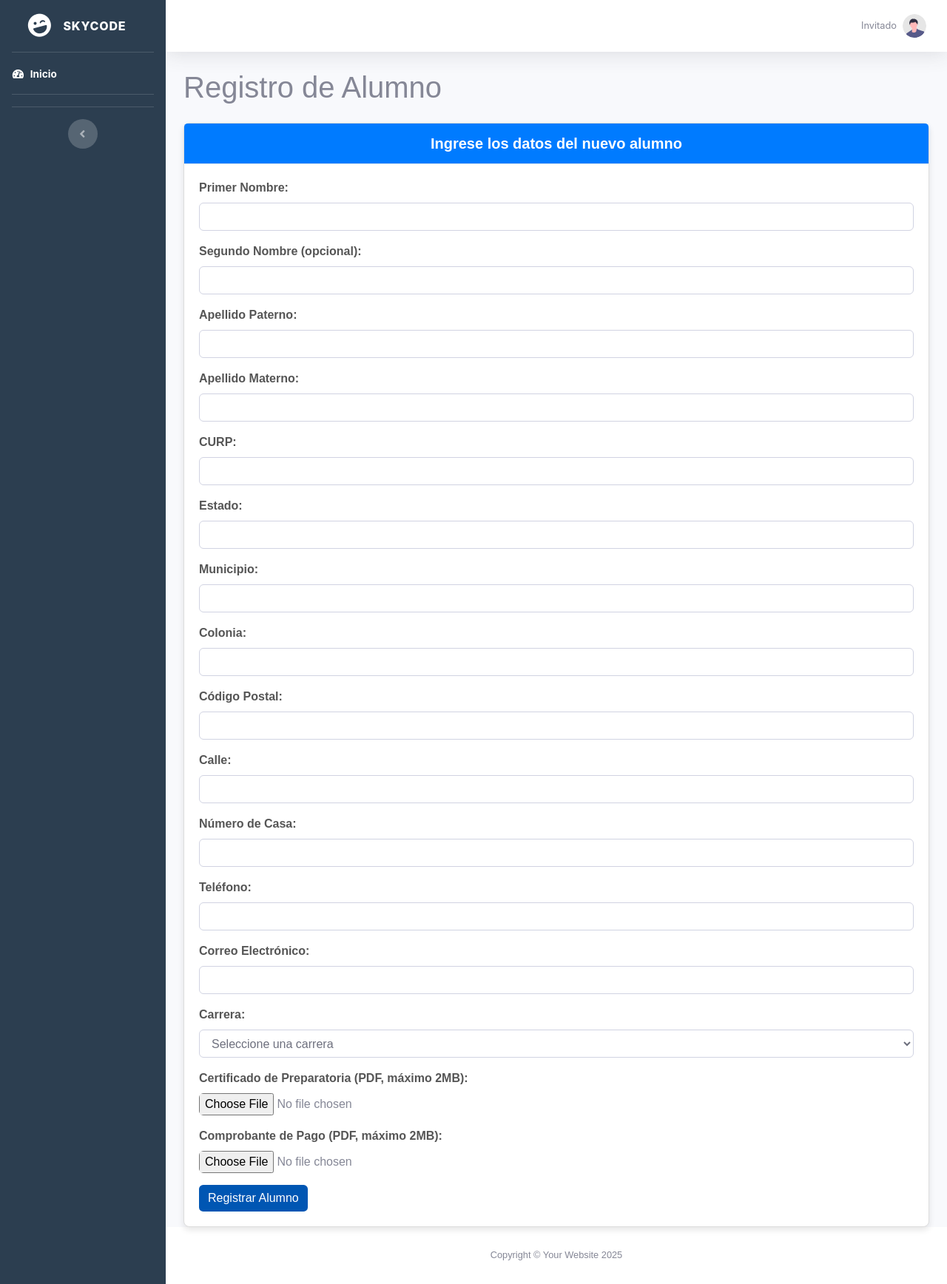
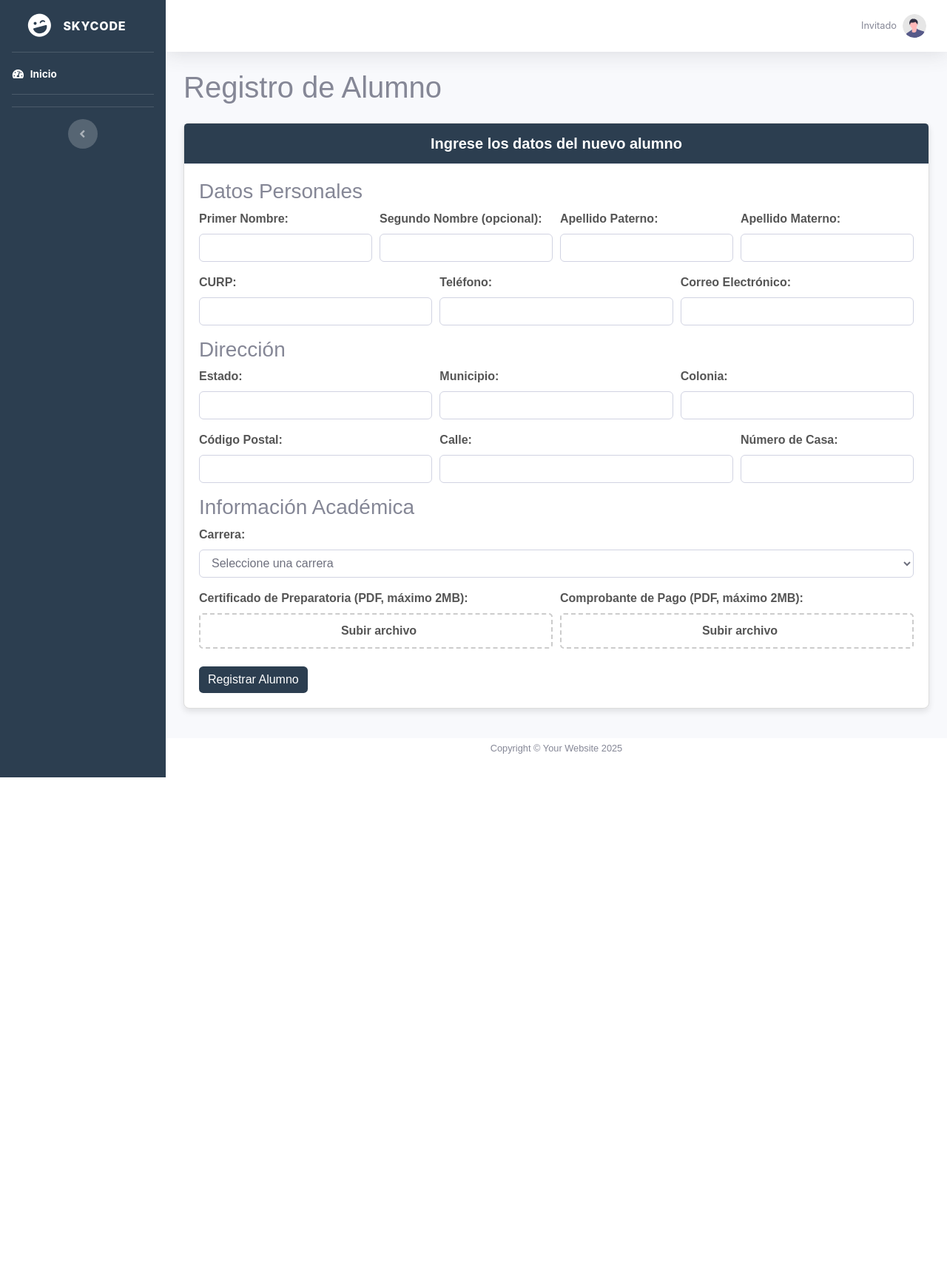
Before and after one commit to CHEOCARMINE/SkyCode, a Flask app: template templates/register.html in a window 1280 px wide. Shown: the whole page at 74% size. After the commit the page ends 1051 px from the top, so only its background shows below. Run offline with Flask 3, Linux system fonts and the light colour scheme; the template is opened without the code that fills it, so the values that code supplies are empty; some libraries are stand-ins or nearby versions.

Commit message:
Refactor del formulario de registro y ajustes de diseño
- Reorganización del formulario en secciones lógicas (Datos Personales, Dirección, Información Académica) utilizando Bootstrap.
- Actualización de los inputs para subir archivos: se sustituyó el input original por un componente personalizado con el ícono bi-file-earmark-plus y se implementó JavaScript para mostrar el nombre del archivo, indicando en verde si es válido y en rojo si excede 2MB.
- Ajuste de espaciado vertical: se añadió padding inferior al contenedor principal para separar el contenido de la parte inferior de la página.

```diff
--- a/static/CSS/Base/personalizacion.css
+++ b/static/CSS/Base/personalizacion.css
@@ -0,0 +1,10 @@
+/* Agrega un espacio inferior al contenedor principal del contenido */
+#content {
+    padding-bottom: 1.5rem;
+  }
+
+  /* Separa el footer del contenido, agregándole margen superior y algo de padding */
+  footer.sticky-footer {
+    margin-top: 1rem;
+    padding-top: 0.5rem;
+  }
--- /dev/null
+++ b/static/CSS/register_style.css
@@ -0,0 +1,82 @@
+/* Estilos para el formulario de registro */
+.container {
+    margin-top: 20px;
+    font-family: Arial, sans-serif;
+}
+
+.card {
+    border: 1px solid #ddd;
+    border-radius: 8px;
+    box-shadow: 0 4px 8px rgba(0, 0, 0, 0.1);
+}
+
+.card-header {
+    background-color: #2c3e50;
+    color: white;
+    font-size: 1.25rem;
+    text-align: center;
+    font-weight: bold;
+}
+
+.btn-primary {
+    background-color: #2c3e50;
+    border: none;
+    transition: background-color 0.3s ease;
+}
+
+.btn-primary:hover {
+    background-color: #2c3e50;
+}
+
+.form-control, .form-control-file {
+    border-radius: 6px;
+}
+
+.alert {
+    margin-bottom: 15px;
+}
+
+label {
+    font-weight: bold;
+    color: #555;
+}
+
+/* Oculta el input real */
+.custom-upload input[type="file"] {
+    display: none;
+  }
+
+  /* Estilo del contenedor/“botón” */
+  .custom-upload label {
+    display: inline-flex;
+    align-items: center;
+    justify-content: center;
+    padding: 10px 16px;
+    border: 2px dashed #ccc;
+    border-radius: 5px;
+    cursor: pointer;
+    color: #555;
+    transition: background-color 0.3s;
+    width: 100%; /* Ajusta según tu diseño */
+    text-align: center;
+  }
+
+  .custom-upload label:hover {
+    background-color: #f5f5f5;
+  }
+
+  /* Ícono de Bootstrap */
+  .custom-upload i {
+    font-size: 1.2rem;
+    margin-right: 8px;
+  }
+
+  /* Permite truncar nombres muy largos, si lo deseas */
+  .file-label-text {
+    white-space: nowrap;
+    overflow: hidden;
+    text-overflow: ellipsis;
+    max-width: 200px; /* Ajusta según la preferencia */
+    display: inline-block;
+    vertical-align: middle;
+  }
--- a/static/JS/register_script.js
+++ b/static/JS/register_script.js
@@ -0,0 +1,32 @@
+document.addEventListener('DOMContentLoaded', function() {
+    // Selecciona todos los inputs de tipo file dentro de .custom-upload
+    const fileInputs = document.querySelectorAll('.custom-upload input[type="file"]');
+
+    fileInputs.forEach(function(input) {
+      input.addEventListener('change', function(e) {
+        const file = e.target.files[0];
+        // Busca el <span> que muestra el texto en el label
+        const labelText = this.parentNode.querySelector('.file-label-text');
+
+        if (!file) {
+          // Si el usuario cancela la selección
+          labelText.textContent = "Subir archivo";
+          labelText.style.color = ""; // Restablece el color por defecto
+          return;
+        }
+
+        const fileName = file.name;
+        const maxSize = 2 * 1024 * 1024; // 2MB en bytes
+
+        if (file.size > maxSize) {
+          // Archivo excede el tamaño permitido
+          labelText.textContent = fileName + " (Excede 2MB)";
+          labelText.style.color = "#E74C3C"; // Rojo
+        } else {
+          // Archivo válido
+          labelText.textContent = fileName;
+          labelText.style.color = "#27AE60"; // Verde
+        }
+      });
+    });
+  });
--- a/templates/register.html
+++ b/templates/register.html
@@ -3,7 +3,10 @@
 {% block title %}Registro de Alumno - SkyCode{% endblock %}
 
 {% block content %}
+  <!-- Estilos personalizados para este formulario -->
 <link rel="stylesheet" href="{{ url_for('static', filename='css/register_style.css') }}">
+<!-- Scripts -->
+<script src="{{ url_for('static', filename='JS/register_script.js') }}"></script>
 
 <div class="container">
   <!-- Mensajes flash para notificaciones -->
@@ -29,98 +32,109 @@
     </div>
     <div class="card-body">
       <form action="{{ url_for('academic_bp.registrar_alumno') }}" method="post" enctype="multipart/form-data">
-        <!-- Datos personales -->
-        <div class="form-group">
+        <!-- Datos Personales -->
+        <h3>Datos Personales</h3>
+        <div class="form-row">
+          <div class="form-group col-md-3">
             <label for="primer_nombre">Primer Nombre:</label>
             <input type="text" class="form-control" id="primer_nombre" name="primer_nombre" required
                    pattern="^[A-Za-zÁÉÍÓÚáéíóúÑñ\s]+$"
                    title="Solo se permiten letras y espacios."
                    value="{{ form_data.primer_nombre if form_data else '' }}">
           </div>
-        <div class="form-group">
+          <div class="form-group col-md-3">
             <label for="segundo_nombre">Segundo Nombre (opcional):</label>
             <input type="text" class="form-control" id="segundo_nombre" name="segundo_nombre"
                    pattern="^[A-Za-zÁÉÍÓÚáéíóúÑñ\s]*$"
                    title="Solo se permiten letras y espacios."
                    value="{{ form_data.segundo_nombre if form_data else '' }}">
           </div>
-        <div class="form-group">
+          <div class="form-group col-md-3">
             <label for="primer_apellido">Apellido Paterno:</label>
             <input type="text" class="form-control" id="primer_apellido" name="primer_apellido" required
                    pattern="^[A-Za-zÁÉÍÓÚáéíóúÑñ\s]+$"
                    title="Solo se permiten letras y espacios."
                    value="{{ form_data.primer_apellido if form_data else '' }}">
           </div>
-        <div class="form-group">
+          <div class="form-group col-md-3">
             <label for="segundo_apellido">Apellido Materno:</label>
             <input type="text" class="form-control" id="segundo_apellido" name="segundo_apellido" required
                    pattern="^[A-Za-zÁÉÍÓÚáéíóúÑñ\s]+$"
                    title="Solo se permiten letras y espacios."
                    value="{{ form_data.segundo_apellido if form_data else '' }}">
           </div>
-        <div class="form-group">
+        </div>
+        <div class="form-row">
+          <div class="form-group col-md-4">
             <label for="curp">CURP:</label>
             <input type="text" class="form-control" id="curp" name="curp" required
                    pattern="[A-Z]{4}\d{6}[HM][A-Z]{2}[A-Z]{3}[0-9A-Z]\d"
                    title="El CURP debe tener 18 caracteres y cumplir el formato específico."
                    value="{{ form_data.curp if form_data else '' }}">
           </div>
+          <div class="form-group col-md-4">
+            <label for="telefono">Teléfono:</label>
+            <input type="text" class="form-control" id="telefono" name="telefono" required
+                   pattern="^\d{10}$"
+                   title="El teléfono debe contener exactamente 10 dígitos."
+                   value="{{ form_data.telefono if form_data else '' }}">
+          </div>
+          <div class="form-group col-md-4">
+            <label for="correo_electronico">Correo Electrónico:</label>
+            <input type="email" class="form-control" id="correo_electronico" name="correo_electronico" required
+                   pattern=".+@(gmail\.com|hotmail\.com|live\.com\.mx|red\.unid\.mx)$"
+                   title="El correo debe terminar en: @gmail.com, @hotmail.com, @live.com.mx o @red.unid.mx"
+                   value="{{ form_data.correo_electronico if form_data else '' }}">
+          </div>
+        </div>
 
-        <!-- Datos de domicilio -->
-        <div class="form-group">
+        <!-- Dirección -->
+        <h3>Dirección</h3>
+        <div class="form-row">
+          <div class="form-group col-md-4">
             <label for="estado">Estado:</label>
             <input type="text" class="form-control" id="estado" name="estado" required
                    pattern="^[A-Za-zÁÉÍÓÚáéíóúÑñ\s]+$"
                    title="Solo se permiten letras y espacios."
                    value="{{ form_data.estado if form_data else '' }}">
           </div>
-        <div class="form-group">
+          <div class="form-group col-md-4">
             <label for="municipio">Municipio:</label>
             <input type="text" class="form-control" id="municipio" name="municipio" required
                    pattern="^[A-Za-zÁÉÍÓÚáéíóúÑñ\s]+$"
                    title="Solo se permiten letras y espacios."
                    value="{{ form_data.municipio if form_data else '' }}">
           </div>
-        <div class="form-group">
+          <div class="form-group col-md-4">
             <label for="colonia">Colonia:</label>
             <input type="text" class="form-control" id="colonia" name="colonia" required
                    pattern="^[A-Za-zÁÉÍÓÚáéíóúÑñ\s]+$"
                    title="Solo se permiten letras y espacios."
                    value="{{ form_data.colonia if form_data else '' }}">
           </div>
-        <div class="form-group">
+        </div>
+        <div class="form-row">
+          <div class="form-group col-md-4">
             <label for="cp">Código Postal:</label>
             <input type="text" class="form-control" id="cp" name="cp" required
                    pattern="^\d{5}$"
                    title="El código postal debe contener exactamente 5 dígitos."
                    value="{{ form_data.cp if form_data else '' }}">
           </div>
-        <div class="form-group">
+          <div class="form-group col-md-5">
             <label for="calle">Calle:</label>
             <input type="text" class="form-control" id="calle" name="calle" required
                    value="{{ form_data.calle if form_data else '' }}">
           </div>
-        <div class="form-group">
+          <div class="form-group col-md-3">
             <label for="numero_casa">Número de Casa:</label>
             <input type="text" class="form-control" id="numero_casa" name="numero_casa" required
                    value="{{ form_data.numero_casa if form_data else '' }}">
           </div>
+        </div>
 
-        <!-- Otros datos -->
-        <div class="form-group">
-          <label for="telefono">Teléfono:</label>
-          <input type="text" class="form-control" id="telefono" name="telefono" required
-                 pattern="^\d{10}$"
-                 title="El teléfono debe contener exactamente 10 dígitos."
-                 value="{{ form_data.telefono if form_data else '' }}">
-        </div>
-        <div class="form-group">
-          <label for="correo_electronico">Correo Electrónico:</label>
-          <input type="email" class="form-control" id="correo_electronico" name="correo_electronico" required
-                 pattern=".+@(gmail\.com|hotmail\.com|live\.com\.mx|red\.unid\.mx)$"
-                 title="El correo debe terminar en: @gmail.com, @hotmail.com, @live.com.mx o @red.unid.mx"
-                 value="{{ form_data.correo_electronico if form_data else '' }}">
-        </div>
+        <!-- Información Académica -->
+        <h3>Información Académica</h3>
         <div class="form-group">
           <label for="carrera_id">Carrera:</label>
           <select class="form-control" id="carrera_id" name="carrera_id" required>
@@ -130,15 +144,27 @@
             {% endfor %}
           </select>
         </div>
-
-        <!-- Archivos -->
-        <div class="form-group">
+        <div class="form-row">
+          <div class="form-group col-md-6">
             <label for="certificado_preparatoria">Certificado de Preparatoria (PDF, máximo 2MB):</label>
-          <input type="file" class="form-control-file" id="certificado_preparatoria" name="certificado_preparatoria" accept="application/pdf" required>
+            <div class="custom-upload">
+              <input type="file" id="certificado_preparatoria" name="certificado_preparatoria" accept="application/pdf" required>
+              <label for="certificado_preparatoria">
+                <i class="bi bi-file-earmark-plus"></i>
+                <span class="file-label-text">Subir archivo</span>
+              </label>
             </div>
-        <div class="form-group">
+          </div>
+          <div class="form-group col-md-6">
             <label for="comprobante_pago">Comprobante de Pago (PDF, máximo 2MB):</label>
-          <input type="file" class="form-control-file" id="comprobante_pago" name="comprobante_pago" accept="application/pdf" required>
+            <div class="custom-upload">
+              <input type="file" id="comprobante_pago" name="comprobante_pago" accept="application/pdf" required>
+              <label for="comprobante_pago">
+                <i class="bi bi-file-earmark-plus"></i>
+                <span class="file-label-text">Subir archivo</span>
+              </label>
+            </div>
+          </div>
         </div>
 
         <button type="submit" class="btn btn-primary">Registrar Alumno</button>
--- a/templates/register_style.css
+++ /dev/null
@@ -1,42 +0,0 @@
-/* Estilos para el formulario de registro */
-.container {
-    margin-top: 20px;
-    font-family: Arial, sans-serif;
-}
-
-.card {
-    border: 1px solid #ddd;
-    border-radius: 8px;
-    box-shadow: 0 4px 8px rgba(0, 0, 0, 0.1);
-}
-
-.card-header {
-    background-color: #007bff;
-    color: white;
-    font-size: 1.25rem;
-    text-align: center;
-    font-weight: bold;
-}
-
-.btn-primary {
-    background-color: #0056b3;
-    border: none;
-    transition: background-color 0.3s ease;
-}
-
-.btn-primary:hover {
-    background-color: #003f8a;
-}
-
-.form-control, .form-control-file {
-    border-radius: 6px;
-}
-
-.alert {
-    margin-bottom: 15px;
-}
-
-label {
-    font-weight: bold;
-    color: #555;
-}
```
Lines whose indentation alone changed are shown as unchanged.
